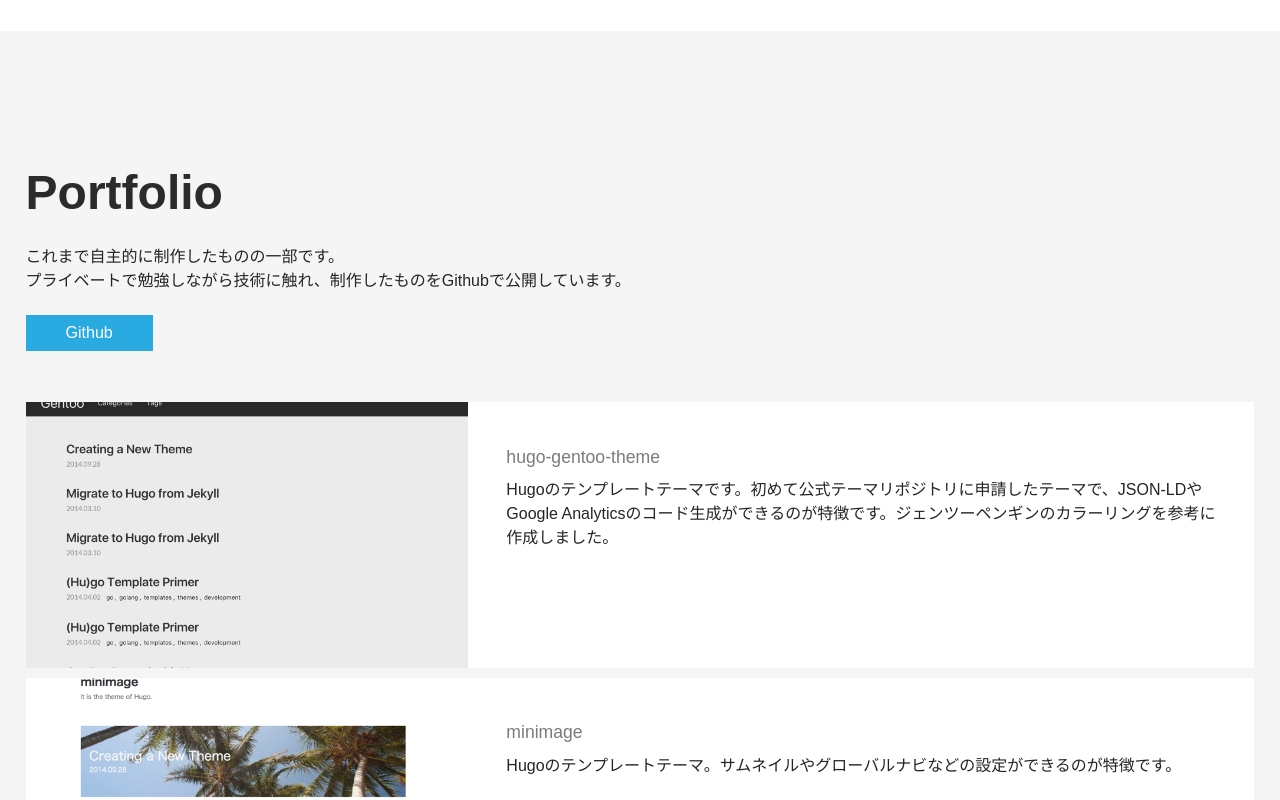
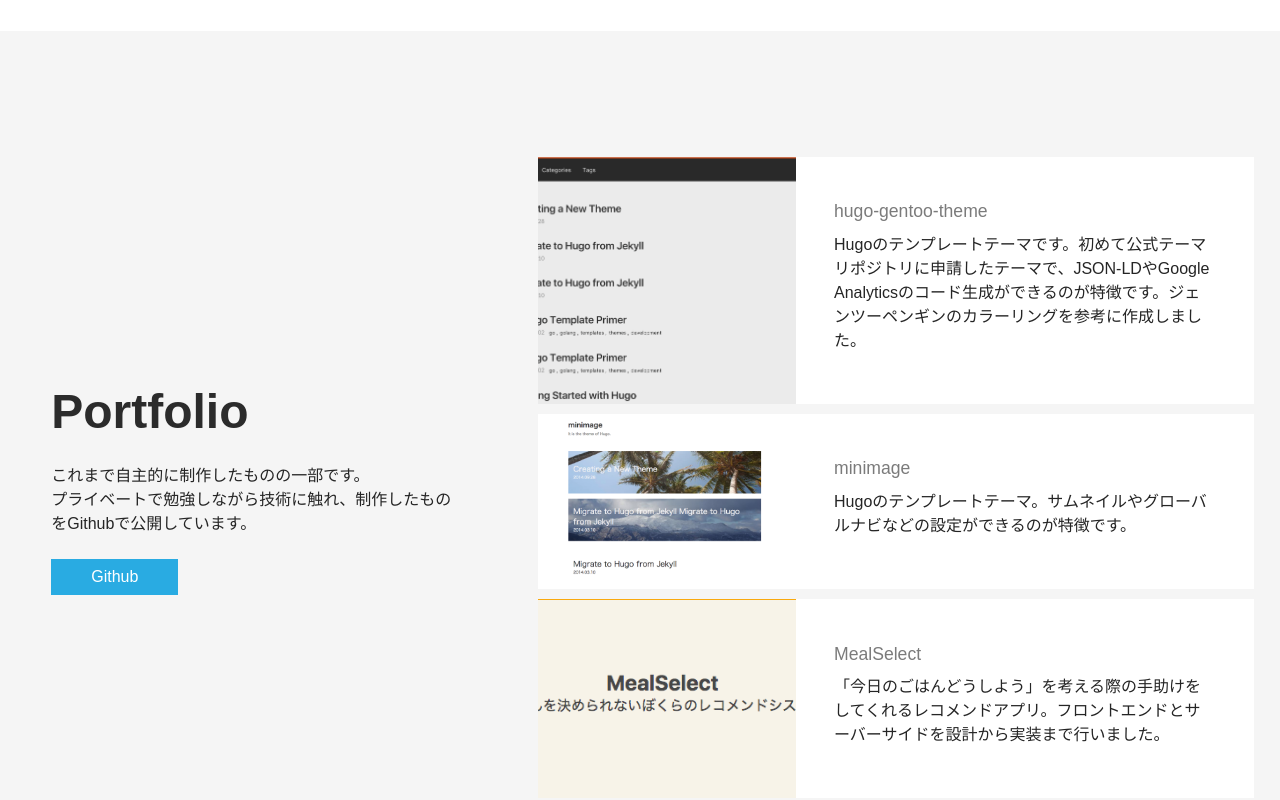
Before and after one commit to d-kusk/me, a React (Create React App) app: page / in a window 1280 px wide. Shown: the part 700-1500 px from the top of the page. Built offline with nearby package versions, Linux system fonts and the light colour scheme.

Commit message:
fixed break point

```diff
--- a/src/layouts/SeparateSection.js
+++ b/src/layouts/SeparateSection.js
@@ -3,22 +3,21 @@ import styled from 'styled-components'
 const SeparateSection = styled.div`
   display: flex;
   flex-wrap: wrap;
-  flex-direction: row;
+  flex-direction: column;
 
-  @media (min-width: 768px) {
-    flex-direction: column;
+  @media (min-width: 769px) {
+    flex-direction: row;
     align-items: center;
   }
 `
 
 const SeparateHead = styled.div`
-  width: 40%;
+  width: 100%;
   box-sizing: border-box;
   padding: 4%;
 
-  @media (min-width: 768px) {
-    width: 100%;
-    padding: 2%;
+  @media (min-width: 769px) {
+    width: 40%;
   }
 
   header {
@@ -42,10 +41,10 @@ const SeparateHead = styled.div`
 `
 
 const SeparateContent = styled.div`
-  width: 60%;
+  width: 100%;
 
-  @media (min-width: 768px) {
-    width: 100%;
+  @media (min-width: 769px) {
+    width: 60%;
     padding: 2%;
   }
 `
```
